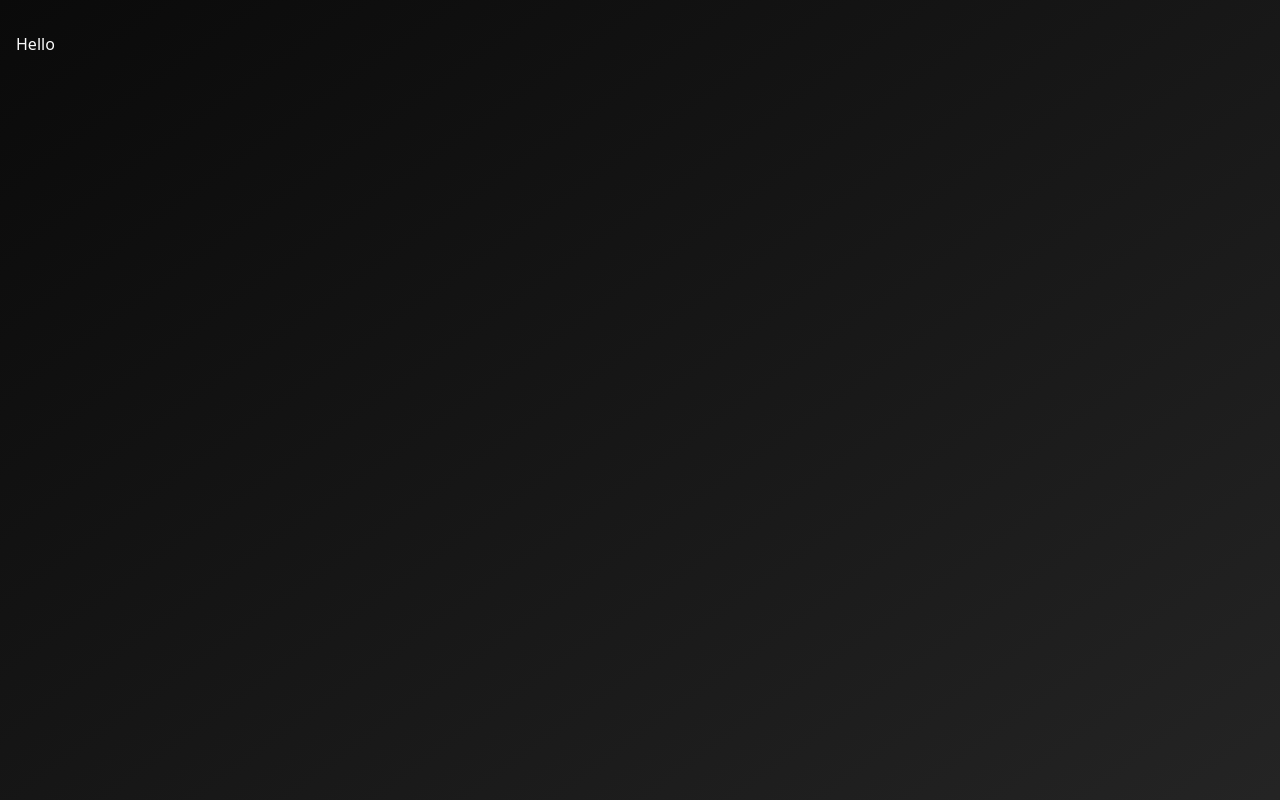
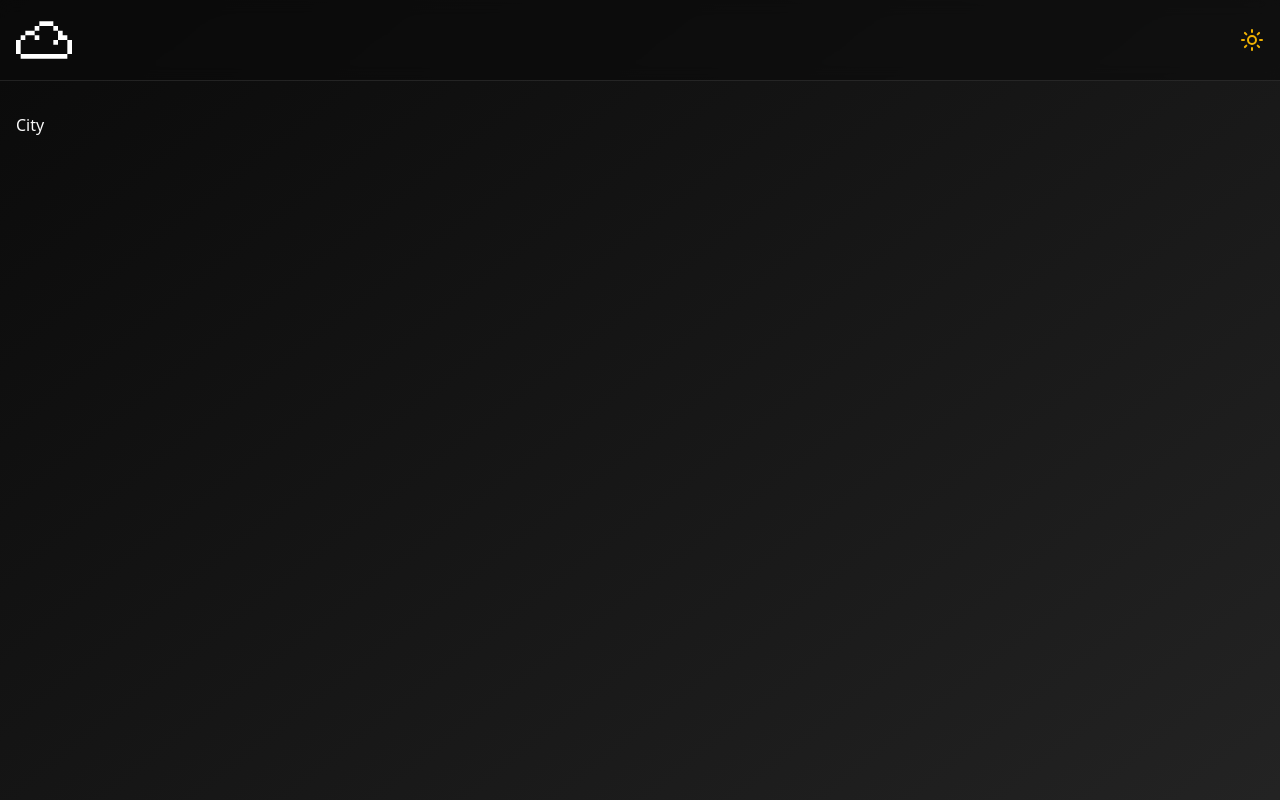
Before and after one commit to Alfonso-Corona/klimate, a React app: page /city/1 in a window 1280 px wide. Shown: the top 800 px of the page. Built offline with nearby package versions, Linux system fonts and the light colour scheme; the HTML template or start-up script is replaced by a standard one.

Commit message:
feat(*): add dynamic theme and header component

```diff
--- a/package.json
+++ b/package.json
@@ -14,6 +14,7 @@
     "@radix-ui/react-scroll-area": "^1.2.10",
     "@radix-ui/react-slot": "^1.2.4",
     "@tailwindcss/vite": "^4.1.17",
+    "@tanstack/react-query": "^5.90.12",
     "class-variance-authority": "^0.7.1",
     "clsx": "^2.1.1",
     "cmdk": "^1.1.1",
--- a/src/App.tsx
+++ b/src/App.tsx
@@ -1,20 +1,23 @@
-import { BrowserRouter } from "react-router-dom"
-import "./App.css"
-import Layout from "./components/layout"
-import { ThemeProvider } from "./context/theme-provider"
-
+import { BrowserRouter, Route, Routes } from "react-router-dom";
+import "./App.css";
+import Layout from "./components/layout";
+import { ThemeProvider } from "./context/theme-provider";
+import WheaterDashboard from "./pages/weather-dashboard";
+import CityPage from "./pages/city-page";
 
 function App() {
   return (
     <BrowserRouter>
-    <ThemeProvider defaultTheme="dark">
-      <Layout>
-        Hello
-      </Layout>
-
-    </ThemeProvider>
+      <ThemeProvider defaultTheme="dark">
+        <Layout>
+          <Routes>
+            <Route path="/" element={<WheaterDashboard />} />
+            <Route path="/city/:cityName" element={<CityPage />} />
+          </Routes>
+        </Layout>
+      </ThemeProvider>
     </BrowserRouter>
-  )
+  );
 }
 
-export default App
+export default App;
--- /dev/null
+++ b/src/components/Header.tsx
@@ -0,0 +1,54 @@
+
+import { useTheme } from "@/context/theme-provider";
+import { Moon, Sun } from "lucide-react";
+import type { ReactNode } from "react";
+import { Link } from "react-router-dom";
+
+type CloudProps = {
+  size: string;
+  theme?: string;
+  className: string;
+};
+
+const Cloud = ({ size, theme = "#000000", className }: CloudProps): ReactNode => {
+  return (
+    <div className={className}>
+      <svg
+        xmlns="http://www.w3.org/2000/svg"
+        width={size}
+        height={size}
+        viewBox="0 0 24 24"
+      >
+        <path
+          fill={theme}
+          d="M16 4h-6v2H8v2H4v2H2v2H0v6h2v2h20v-2h2v-6h-2v-2h-2V8h-2V6h-2V4zm2 8h4v6H2v-6h2v-2h4v2h2v-2H8V8h2V6h6v2h2v4zm0 0v2h-2v-2h2z"
+        />
+      </svg>
+    </div>
+  );
+};
+
+const Header = () => {
+  const {theme, setTheme} = useTheme();
+  const isDark = theme === 'dark';
+  return (
+    <header className="sticky top-0 z-50 w-full border-b bg-background/95 backdrop-blur py-2 supports-[backdrop-filter]:bg-background/60">
+      <div className="container mx-auto flex h-16 items-center justify-between px-4">
+        <Link to={"/"}>
+          <Cloud size="auto" className="h-14" theme={theme === 'dark' ? "#ffffff" : '#000000'}/>
+        </Link>
+        <div>
+          <div onClick={() => setTheme(isDark ? "light" : "dark")} className={`flex items-center cursor-pointer transition-transform duration-500 ${isDark ? "rotate-180" : "rotate-0"}`}>
+            {isDark ? (
+              <Sun className="h-6 w-6 text-yellow-500 rotate-0 transition-all" />
+            ) : (
+              <Moon className="h-6 w-6 text-blue-500 rotate-0 transition-all" />
+            )}
+          </div>
+        </div>
+      </div>
+    </header>
+  );
+};
+
+export default Header;
--- a/src/components/layout.tsx
+++ b/src/components/layout.tsx
@@ -1,11 +1,12 @@
 import type { PropsWithChildren } from "react";
+import Header from "./Header";
 
 const Layout = ({ children }: PropsWithChildren) => {
   return (
     <div className="bg-gradient-to-br from-background to-muted bg-gray-800">
-      <header></header>
+      <Header/>
       <main className="min-h-screen container mx-auto px-4 py-8">{children}</main>
-      <footer className="border-t backdrop-blur py-12">
+      <footer className="border-t backdrop-blur py-12 supports-[backdrop-filter]:bg-background/60">
         <div className="container mx-auto px-4 text-center text-gray-400">
           <p>made by ilion</p>
         </div>
--- /dev/null
+++ b/src/pages/city-page.tsx
@@ -0,0 +1,9 @@
+const CityPage = () => {
+  return (
+    <div>
+      City
+    </div>
+  );
+};
+
+export default CityPage;
--- /dev/null
+++ b/src/pages/weather-dashboard.tsx
@@ -0,0 +1,9 @@
+const WheaterDashboard = () => {
+  return (
+    <div>
+      Wheater
+    </div>
+  );
+};
+
+export default WheaterDashboard;
```
Also changed, not shown: 1 other file (tests, documents, lock files or other folders).
